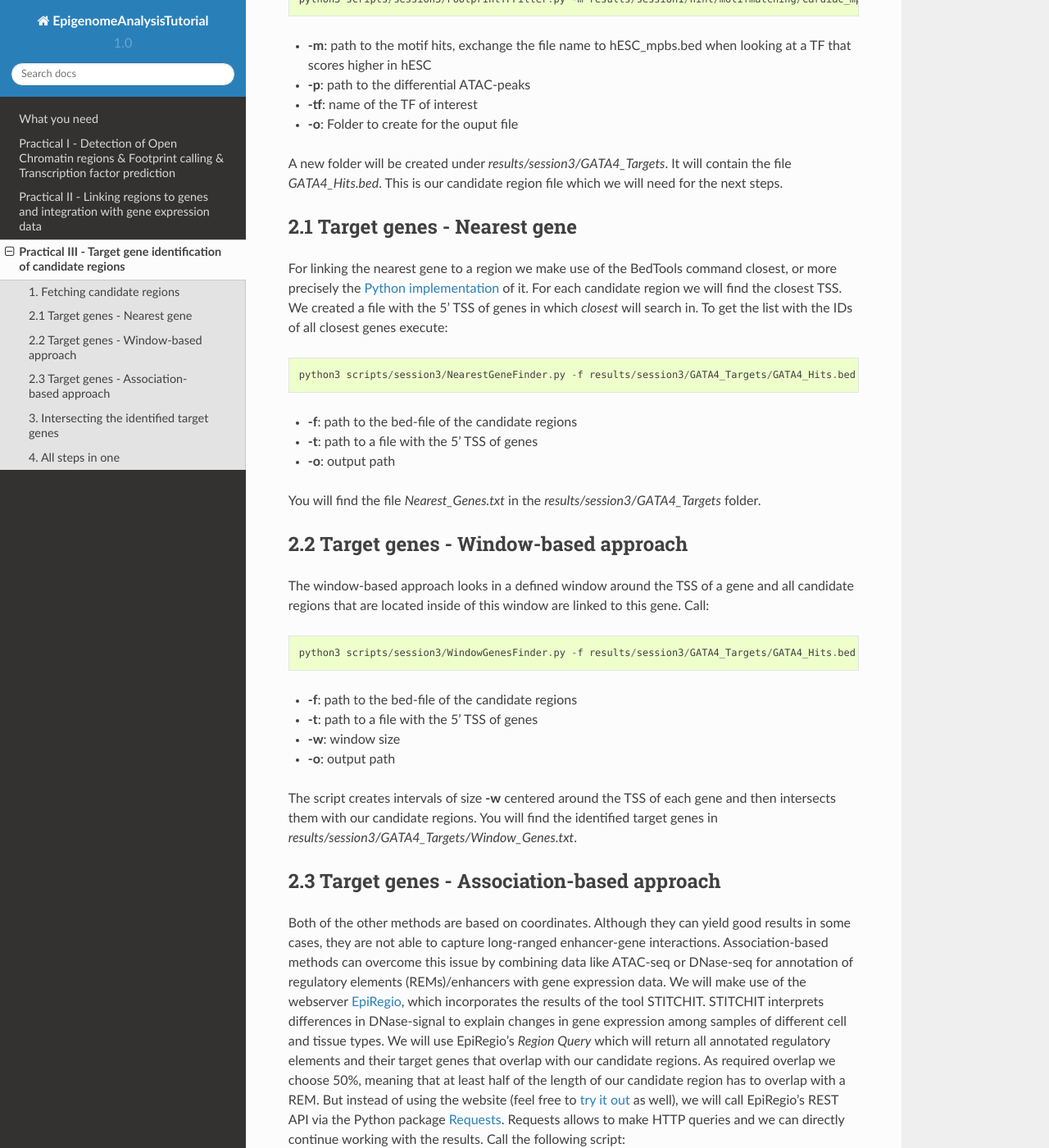
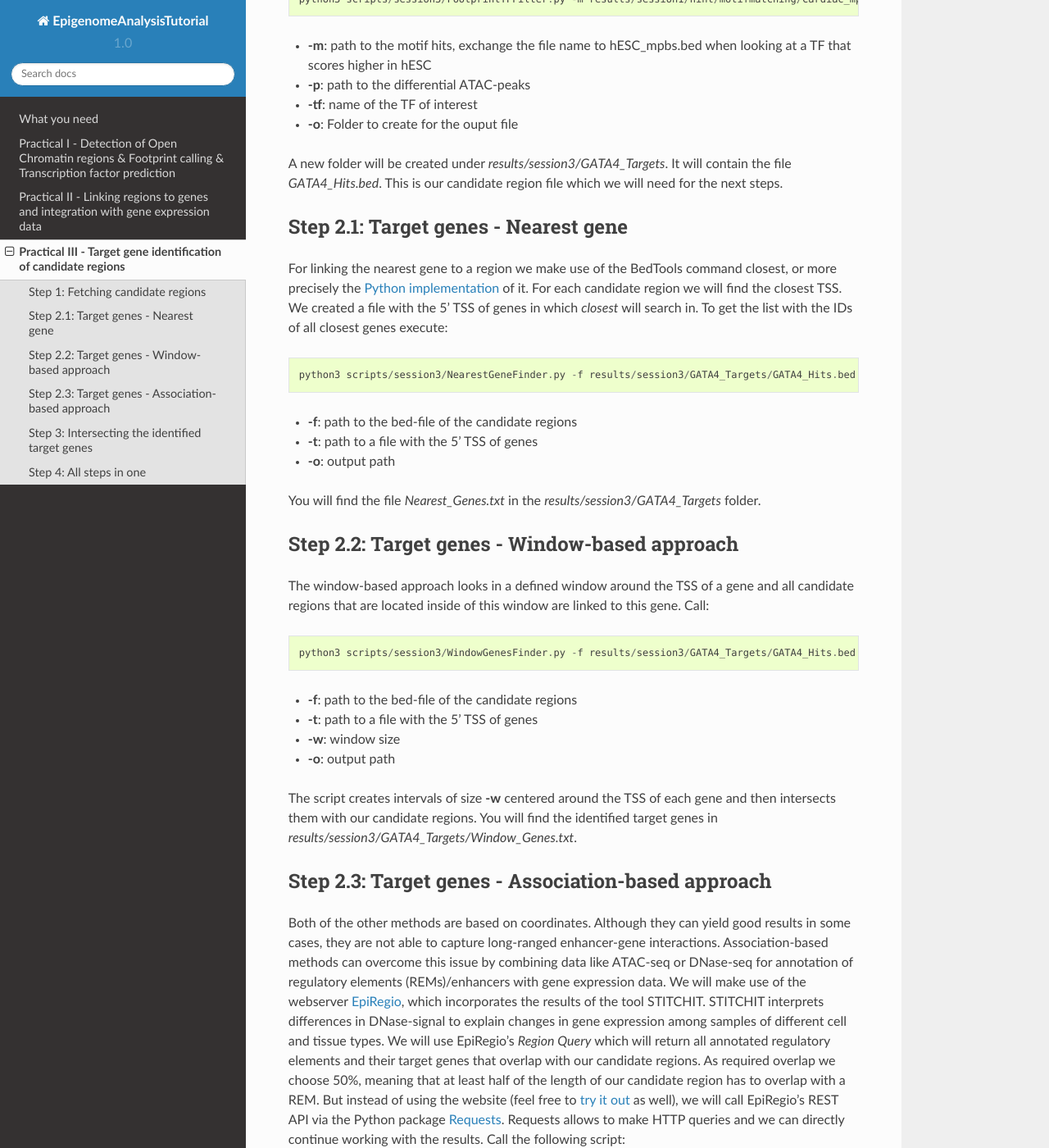
Before and after one commit to SchulzLab/EpigenomeAnalysisTutorial-2020, a Sphinx documentation site: the page built from docs/Practical3.rst, in a window 1280 px wide and 1400 px high, scrolled down 750 px. Shown: the whole window at 82% size. Built offline with Sphinx 7.4.7 and the Read the Docs theme 2.0.0, drawn with Linux system fonts in a browser that asks for light colours; some of the changed text lies outside the part shown.

Commit message:
Update Practical3.rst

```diff
--- a/docs/Practical3.rst
+++ b/docs/Practical3.rst
@@ -3,7 +3,7 @@ Practical III - Target gene identification of candidate regions
 
 In the previous steps we looked at footprints of TF and how we can evaluate their difference in activity in between hESC and cardiac mesoderm. This enables us to select TFs of interest and further explore their role in the regulatory machinery that drives the differentiation from hESC to cardiac mesoderm cells. In this step we want to look into different approaches for identifying target genes of genomic regions with regulatory potential. We will use the nearest gene, window-based and association-based approach and compare their results. In the following commands we will use GATA2 as a placeholder, replace it with the TF you are interested in.
 
-1. Fetching candidate regions
+Step 1: Fetching candidate regions
 =================
 
 First of all, we need a directory where we can write our results to::
@@ -21,7 +21,7 @@ As we do not have any candidate regions yet, we take the regions where HINT anno
 
 A new folder will be created under *results/session3/GATA4_Targets*. It will contain the file *GATA4_Hits.bed*. This is our candidate region file which we will need for the next steps.
 
-2.1 Target genes - Nearest gene
+Step 2.1: Target genes - Nearest gene
 =================
 
 For linking the nearest gene to a region we make use of the BedTools command closest, or more precisely the `Python implementation <https://daler.github.io/pybedtools/autodocs/pybedtools.bedtool.BedTool.closest.html>`_ of it. For each candidate region we will find the closest TSS. We created a file with the 5' TSS of genes in which *closest* will search in. To get the list with the IDs of all closest genes execute: ::
@@ -35,7 +35,7 @@ For linking the nearest gene to a region we make use of the BedTools command clo
 
 You will find the file *Nearest_Genes.txt* in the *results/session3/GATA4_Targets* folder.
 
-2.2 Target genes - Window-based approach
+Step 2.2: Target genes - Window-based approach
 =================
 
 The window-based approach looks in a defined window around the TSS of a gene and all candidate regions that are located inside of this window are linked to this gene. Call: ::
@@ -49,7 +49,7 @@ The window-based approach looks in a defined window around the TSS of a gene and
 
 The script creates intervals of size **-w** centered around the TSS of each gene and then intersects them with our candidate regions. You will find the identified target genes in *results/session3/GATA4_Targets/Window_Genes.txt*.
 
-2.3 Target genes - Association-based approach
+Step 2.3: Target genes - Association-based approach
 =================
 Both of the other methods are based on coordinates. Although they can yield good results in some cases, they are not able to capture long-ranged enhancer-gene interactions. Association-based methods can overcome this issue by combining data like ATAC-seq or DNase-seq for annotation of regulatory elements (REMs)/enhancers with gene expression data. We will make use of the webserver `EpiRegio <https://epiregio.de/>`_, which incorporates the results of the tool STITCHIT. STITCHIT interprets differences in DNase-signal to explain changes in gene expression among samples of different cell and tissue types. We will use EpiRegio's *Region Query* which will return all annotated regulatory elements and their target genes that overlap with our candidate regions. As required overlap we choose 50%, meaning that at least half of the length of our candidate region has to overlap with a REM. But instead of using the website (feel free to `try it out <https://epiregio.de/regionQuery/>`_ as well), we will call EpiRegio's REST API via the Python package `Requests <https://requests.readthedocs.io/en/master/>`_. Requests allows to make HTTP queries and we can directly continue working with the results. Call the following script::
 
@@ -61,7 +61,7 @@ Both of the other methods are based on coordinates. Although they can yield good
 
 For more details on STITCHIT have a look at the `preprint <https://www.biorxiv.org/content/10.1101/585125v1.full>`_.The publication on EpiRegio can be found `here <https://academic.oup.com/nar/article/48/W1/W193/5847772>`_.
 
-3. Intersecting the identified target genes
+Step 3: Intersecting the identified target genes
 =================
 
 Now we have three lists of target genes for our candidate regions from different approaches. To compare them, we will create an Upset plot, displaying the intersection with the list of differentially expressed genes which were called by DESeq2 (FDR 0.01). To create the plot use the command::
@@ -77,7 +77,7 @@ Now we have three lists of target genes for our candidate regions from different
 
 In addition to the Upset plot, the script will also create a bar plot which depicts the percentage of target genes that are differentially expressed (DE) for all approaches. Further, you will find four new gene ID files. For each approach we filter the target genes for differentially expressed genes and write them into a new file (*...DEGenes_intersection*). The fourth file */Users/dennis/Dev/ECCB20Tutorial/GATA2_TargetGenes/ApproachesMerged_DEGenes_intersection.txt* merges the target genes of all approaches and filters for the DE genes. These files can be used to paste the IDs to functional enrichment analysis tools like `gProfiler <https://biit.cs.ut.ee/gprofiler/gost>`_.
 
-4. All steps in one
+Step 4: All steps in one
 =================
 All of the steps above can also be performed by calling the script *TF_to_UpSet_series.sh*: ::
 
```
